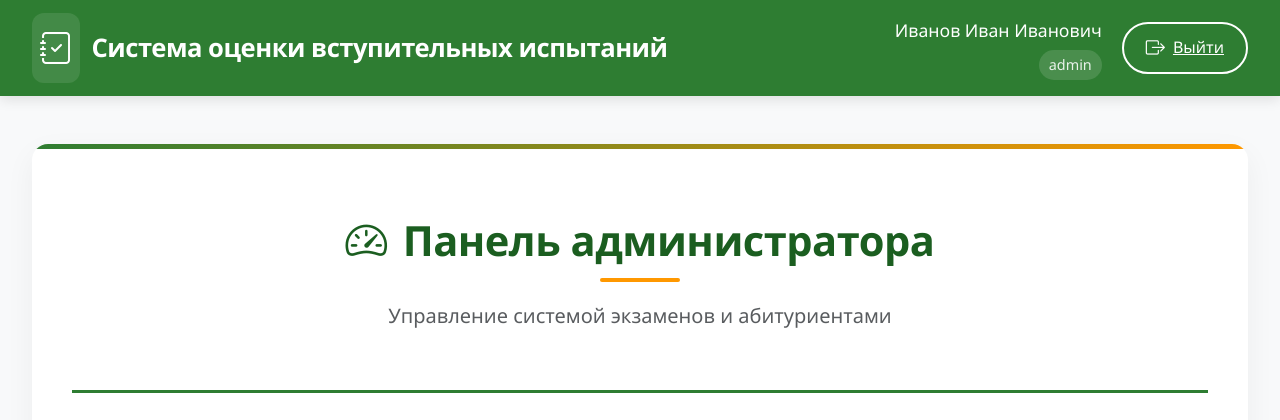
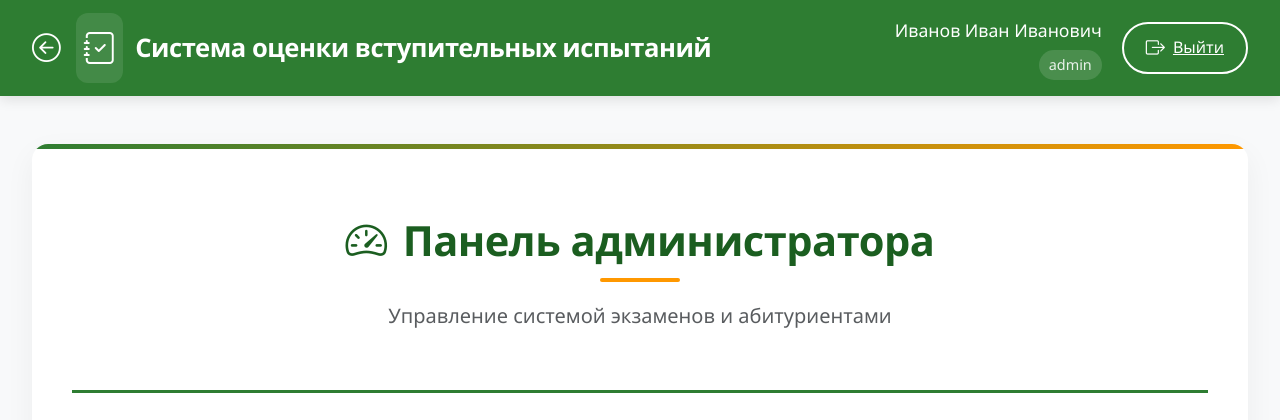
Before and after one commit to ikrivezhenko/exam, a Flask app: page /admin in a window 1280 px wide. Shown: the top 420 px of the page. Run offline with Flask 3, Linux system fonts and the light colour scheme; a user stored in the database is signed in.

Commit message:
добавлена кнопка "Назад"

```diff
--- a/app/templates/base.html
+++ b/app/templates/base.html
@@ -55,6 +55,12 @@
             padding: 0 2rem;
         }
 
+        .header-left {
+            display: flex;
+            align-items: center;
+            gap: 15px;
+        }
+
         .logo {
             display: flex;
             align-items: center;
@@ -71,6 +77,19 @@
             background: rgba(255, 255, 255, 0.1);
             padding: 8px;
             border-radius: 12px;
+        }
+
+        .back-btn {
+            color: white;
+            font-size: 1.8rem;
+            display: flex;
+            align-items: center;
+            transition: transform 0.2s ease;
+        }
+
+        .back-btn:hover {
+            transform: translateX(-3px);
+            color: rgba(255, 255, 255, 0.9);
         }
 
         .user-nav {
@@ -387,6 +406,11 @@
                 padding: 1rem;
             }
 
+            .header-left {
+                width: 100%;
+                justify-content: center;
+            }
+
             .user-info {
                 text-align: center;
             }
@@ -409,19 +433,25 @@
                 font-size: 1.8rem;
             }
         }
-
-
-
     </style>
 </head>
 <body>
     <header class="main-header">
         <div class="header-container">
-            <!-- Изменено: добавлена ссылка на главную страницу -->
-            <a href="{{ url_for('routes.home') }}" class="logo">
-                <i class="bi bi-journal-check"></i>
-                <span>Система оценки вступительных испытаний</span>
-            </a>
+            <div class="header-left">
+                <!-- Кнопка "Назад" -->
+                {% if current_user.is_authenticated %}
+                <a href="javascript:history.back()" class="back-btn">
+                    <i class="bi bi-arrow-left-circle"></i>
+                </a>
+                {% endif %}
+
+                <!-- Логотип -->
+                <a href="{{ url_for('routes.home') }}" class="logo">
+                    <i class="bi bi-journal-check"></i>
+                    <span>Система оценки вступительных испытаний</span>
+                </a>
+            </div>
 
             <nav class="user-nav">
                 {% if current_user.is_authenticated %}
```
Also changed, not shown: instance/exam_system.db.
